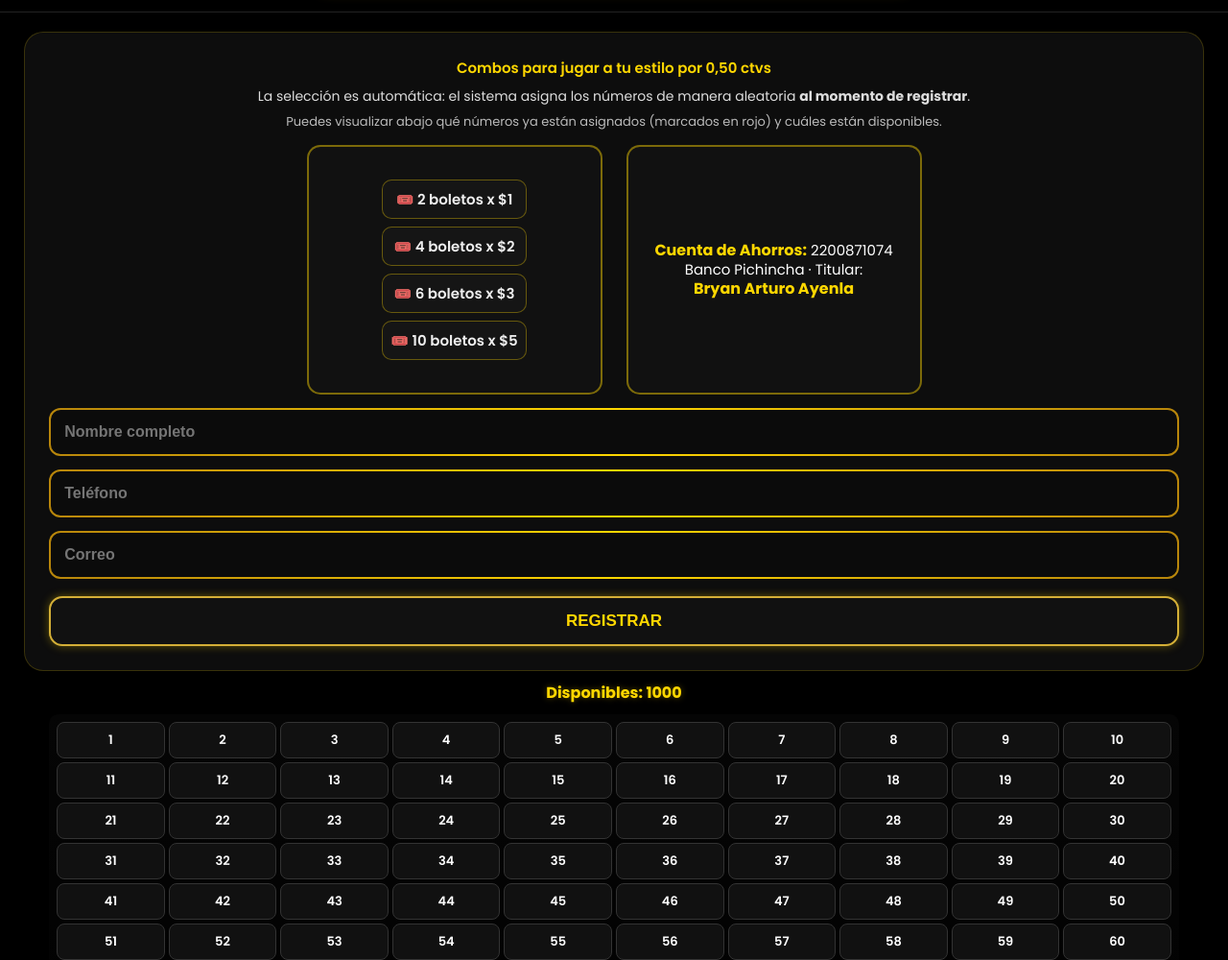
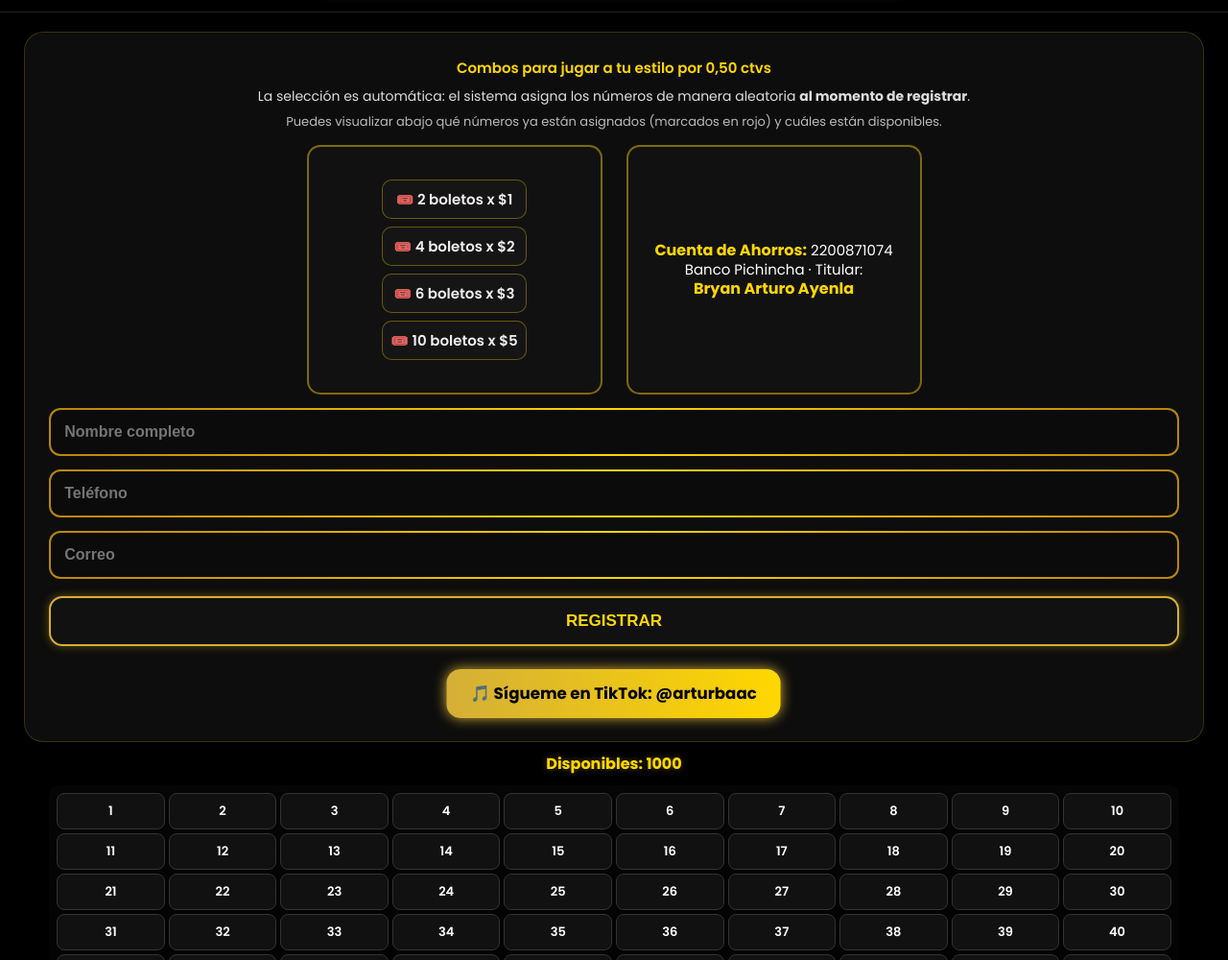
Before and after one commit to bayenla/baac-boletos, a plain HTML site: page index.html in a window 1280 px wide. Shown: the part 100-1100 px from the top of the page at 96% size. Drawn offline with Linux system fonts and the light colour scheme; no server answers.

Commit message:
Update index.html

```diff
--- a/index.html
+++ b/index.html
@@ -291,6 +291,39 @@ header h1{
 
   <div class="cta">
     <button id="btnRegistrar" class="btn primary">REGISTRAR</button>
+
+<div style="text-align:center; margin-top:25px;">
+  <a href="https://www.tiktok.com/@arturbaac" target="_blank"
+     style="
+        display:inline-block;
+        background:linear-gradient(90deg, #d4af37, #ffd700);
+        padding:12px 24px;
+        border-radius:14px;
+        color:#000;
+        font-weight:700;
+        font-size:16px;
+        text-decoration:none;
+        font-family:'Poppins', sans-serif;
+        box-shadow:0 0 12px #d4af37;
+        transition:all 0.3s ease;
+        animation:pulse 2s infinite;
+     "
+     onmouseover="this.style.transform='scale(1.08)'; this.style.boxShadow='0 0 18px #ffea80';"
+     onmouseout="this.style.transform='scale(1)'; this.style.boxShadow='0 0 12px #d4af37';"
+  >
+    🎵 Sígueme en TikTok: <strong>@arturbaac</strong>
+  </a>
+</div>
+
+<style>
+@keyframes pulse {
+  0% { transform: scale(1); }
+  50% { transform: scale(1.04); }
+  100% { transform: scale(1); }
+}
+</style>
+
+
     <div id="msgError"></div>
   </div>
 
@@ -481,6 +514,5 @@ btnRegistrar.addEventListener("click", async ()=>{
 generarTabla();
 
 </script>
-
 </body>
 </html>
```
